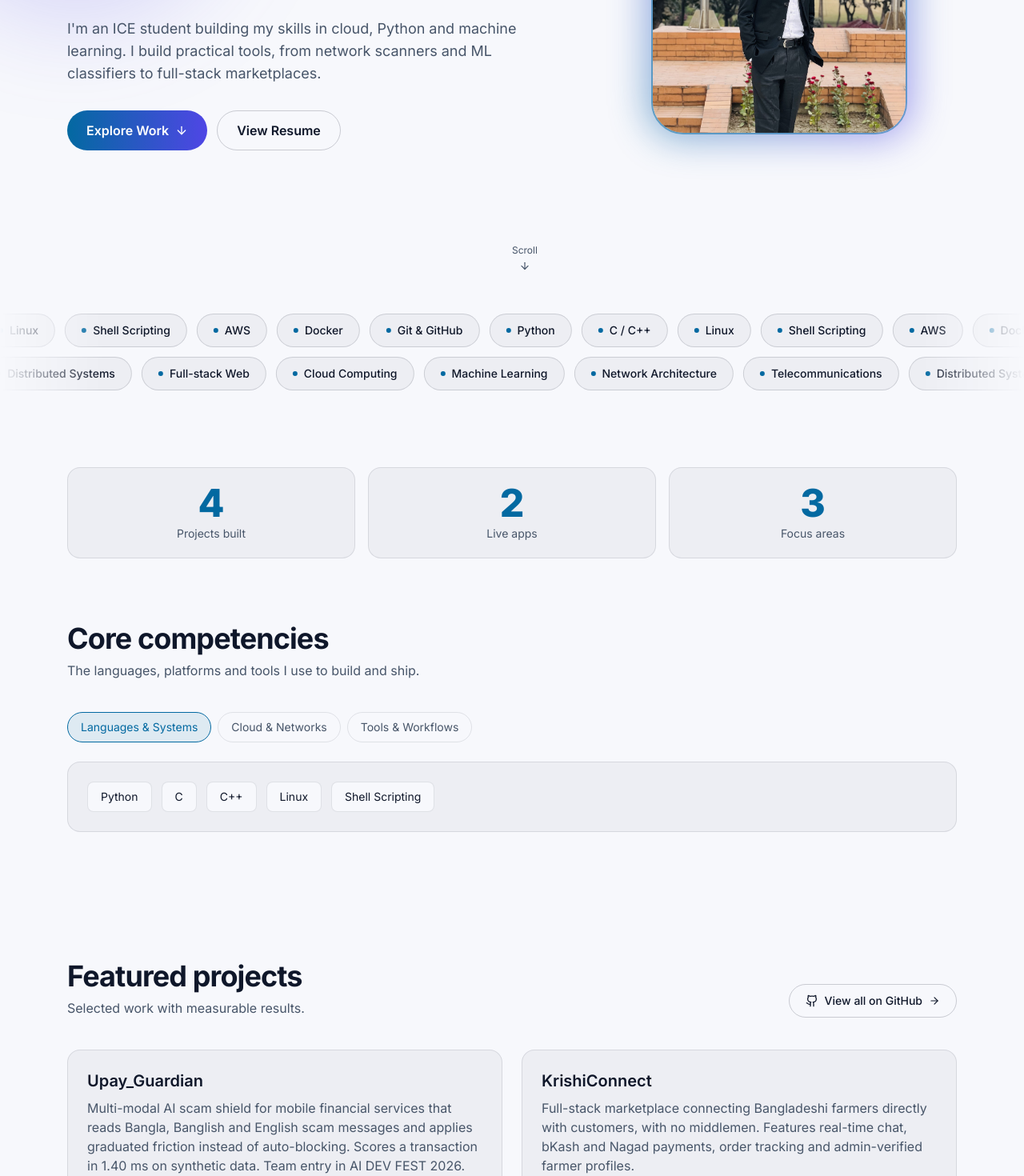
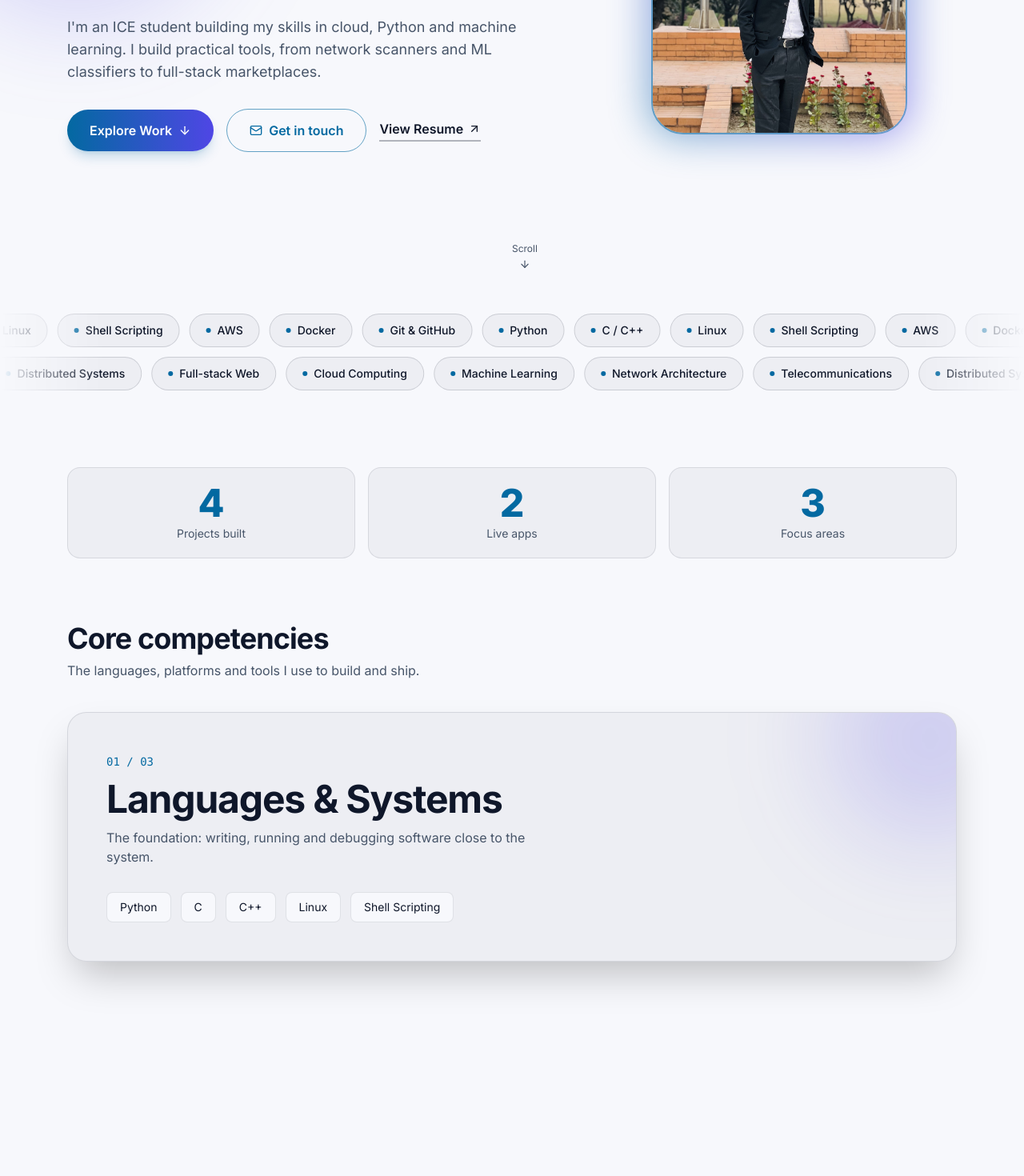
Before and after one commit to RashedulIslamTasif/Portfolio, a React (Vite) app: page / in a window 1280 px wide. Shown: the part 440-1910 px from the top of the page at 80% size. Built offline with nearby package versions, Linux system fonts and the light colour scheme.

Commit message:
updated About section

```diff
--- a/src/App.jsx
+++ b/src/App.jsx
@@ -1,7 +1,7 @@
 import { useState, useEffect, useRef } from "react";
-import { motion, AnimatePresence, MotionConfig, useScroll, useSpring, useInView, animate } from "framer-motion";
-import { Github, Linkedin, Mail, Download, ExternalLink, X, MapPin, Camera, ArrowDown, ArrowLeft, ArrowRight, Send, Sun, Moon, Menu, Award } from "lucide-react";
-import { ME, SKILLS, PROJECTS, PHOTOS, TIMELINE, CERTS, EXTS } from "./data";
+import { motion, AnimatePresence, MotionConfig, useScroll, useSpring, useInView, useTransform, animate } from "framer-motion";
+import { Github, Linkedin, Mail, Download, ExternalLink, X, MapPin, Camera, ArrowDown, ArrowLeft, ArrowRight, Send, Sun, Moon, Menu, Award, ArrowUpRight } from "lucide-react";
+import { ME, SKILLS, PROJECTS, PHOTOS, TIMELINE, CERTS, SKILL_INFO, EXTS } from "./data";
 
 const fade = { initial: { opacity: 0, y: 20 }, whileInView: { opacity: 1, y: 0 }, viewport: { once: true, margin: "-60px" }, transition: { duration: 0.5 } };
 const LINKS = ["About", "Skills", "Projects", "Certificates", "Photography", "Contact"];
@@ -101,10 +101,13 @@ function Nav({ theme, toggle }) {
 }
 
 function Hero() {
+  const { scrollY } = useScroll();
+  const yL = useTransform(scrollY, [0, 600], [0, -50]);
+  const yR = useTransform(scrollY, [0, 600], [0, 50]);
   return (
     <section id="about" className="relative mx-auto grid min-h-screen max-w-6xl items-center gap-12 px-5 pb-20 pt-28 md:grid-cols-[1.4fr_1fr]">
       <div className="pointer-events-none absolute -left-40 top-20 h-96 w-96 rounded-full bg-accent2/20 blur-3xl" />
-      <div className="relative order-2 md:order-1">
+      <motion.div style={{ y: yL }} className="relative order-2 md:order-1">
         <a href={`mailto:${ME.email}`} className="inline-flex items-center gap-2 rounded-full border border-emerald-500/30 bg-emerald-500/10 px-3 py-1 text-sm text-emerald-500">
           <span className="relative flex h-2 w-2"><span className="absolute inline-flex h-full w-full animate-ping rounded-full bg-emerald-500 opacity-75" /><span className="relative inline-flex h-2 w-2 rounded-full bg-emerald-500" /></span>
           Available for full-time roles &amp; internships
@@ -118,15 +121,23 @@ function Hero() {
           ))}
         </h1>
         <p className="mt-5 max-w-xl text-lg text-muted">I'm an ICE student building my skills in cloud, Python and machine learning. I build practical tools, from network scanners and ML classifiers to full-stack marketplaces.</p>
-        <div className="mt-8 flex flex-wrap gap-3">
-          <a href="#projects" className="flex items-center gap-2 rounded-full bg-gradient-to-r from-accent to-accent2 px-6 py-3 font-semibold text-onaccent transition hover:scale-105">Explore Work <ArrowDown size={16} /></a>
-          <a href={ME.resume} target="_blank" rel="noreferrer" className="rounded-full border border-line/20 px-6 py-3 font-semibold hover:bg-card/10">View Resume</a>
+        <div className="mt-8 flex flex-wrap items-center gap-4">
+          <a href="#projects" className="group relative flex items-center gap-2 overflow-hidden rounded-full bg-gradient-to-r from-accent to-accent2 px-7 py-3.5 font-semibold text-onaccent shadow-lg shadow-accent/20 transition hover:scale-105 hover:shadow-accent/40 active:scale-95 before:absolute before:inset-0 before:-translate-x-full before:bg-gradient-to-r before:from-transparent before:via-white/40 before:to-transparent before:transition-transform before:duration-700 hover:before:translate-x-full">
+            <span className="relative">Explore Work</span><ArrowDown size={16} className="relative transition group-hover:translate-y-1" />
+          </a>
+          <a href="#contact" className="group relative flex items-center overflow-hidden rounded-full border border-accent/60 px-7 py-3.5 font-semibold text-accent transition hover:scale-105 active:scale-95">
+            <span className="absolute inset-0 translate-y-full bg-accent transition-transform duration-300 group-hover:translate-y-0" />
+            <span className="relative flex items-center gap-2 transition-colors duration-300 group-hover:text-onaccent"><Mail size={16} /> Get in touch</span>
+          </a>
+          <a href={ME.resume} target="_blank" rel="noreferrer" className="group flex items-center gap-1.5 border-b-2 border-fg/30 pb-0.5 font-semibold transition hover:border-accent hover:text-accent">
+            View Resume <ArrowUpRight size={16} className="transition group-hover:-translate-y-0.5 group-hover:translate-x-0.5" />
+          </a>
         </div>
-      </div>
-      <div className="relative order-1 mx-auto md:order-2">
+      </motion.div>
+      <motion.div style={{ y: yR }} className="relative order-1 mx-auto md:order-2">
         <div className="absolute -inset-1 animate-pulse rounded-[2.5rem] bg-gradient-to-tr from-accent via-accent2 to-accent opacity-60 blur-xl" />
         <motion.div whileHover={{ scale: 1.04 }} className="relative"><Img base={ME.dp} alt={`Portrait of ${ME.name}`} className="h-72 w-64 rounded-[2.5rem] border-2 border-accent/50 object-cover md:h-96 md:w-80" /></motion.div>
-      </div>
+      </motion.div>
       <motion.a href="#skills" aria-label="Scroll down" animate={{ y: [0, 8, 0] }} transition={{ repeat: Infinity, duration: 1.8 }} className="absolute bottom-6 left-1/2 hidden -translate-x-1/2 flex-col items-center gap-1 text-xs text-muted md:flex">Scroll <ArrowDown size={14} /></motion.a>
     </section>
   );
@@ -180,19 +191,35 @@ function Stats() {
   );
 }
 
+function Panel({ name, items, i, n }) {
+  const ref = useRef(null);
+  const { scrollYProgress } = useScroll({ target: ref, offset: ["start start", "end start"] });
+  const scale = useTransform(scrollYProgress, [0, 1], [1, i === n - 1 ? 1 : 0.92]);
+  return (
+    <div ref={ref} className={i === n - 1 ? "" : "h-[75vh]"}>
+      <div className="sticky" style={{ top: 96 + i * 20 }}>
+        <motion.div style={{ scale }} className="relative origin-top overflow-hidden rounded-3xl border border-line/15 bg-bg p-8 shadow-2xl md:p-12">
+          <div className="absolute inset-0 bg-card/[0.04]" />
+          <div className="absolute -right-24 -top-24 h-64 w-64 rounded-full bg-accent2/20 blur-3xl" />
+          <div className="relative">
+            <span className="font-mono text-sm text-accent">0{i + 1} / 0{n}</span>
+            <h3 className="mt-3 text-3xl font-bold tracking-tight md:text-5xl">{name}</h3>
+            <p className="mt-3 max-w-xl text-muted">{SKILL_INFO[name]}</p>
+            <div className="mt-8 flex flex-wrap gap-3">
+              {items.map((s) => <motion.span key={s} whileHover={{ y: -4 }} className="cursor-default rounded-lg border border-line/10 bg-bg px-4 py-2 text-sm transition hover:border-accent/60 hover:shadow-[0_0_20px_rgb(var(--accent)/.35)]">{s}</motion.span>)}
+            </div>
+          </div>
+        </motion.div>
+      </div>
+    </div>
+  );
+}
+
 function Skills() {
-  const tabs = Object.keys(SKILLS);
-  const [tab, setTab] = useState(tabs[0]);
+  const g = Object.entries(SKILLS);
   return (
     <Section id="skills" title="Core competencies" sub="The languages, platforms and tools I use to build and ship.">
-      <div role="tablist" className="mb-6 flex flex-wrap gap-2">
-        {tabs.map((t) => <button key={t} role="tab" aria-selected={tab === t} onClick={() => setTab(t)} className={`rounded-full border px-4 py-2 text-sm transition ${tab === t ? "border-accent bg-accent/10 text-accent" : "border-line/10 text-muted hover:text-fg"}`}>{t}</button>)}
-      </div>
-      <AnimatePresence mode="wait">
-        <motion.div key={tab} role="tabpanel" initial={{ opacity: 0, y: 10 }} animate={{ opacity: 1, y: 0 }} exit={{ opacity: 0, y: -10 }} transition={{ duration: 0.2 }} className="flex flex-wrap gap-3 rounded-2xl border border-line/10 bg-card/[0.04] p-6">
-          {SKILLS[tab].map((s) => <motion.span key={s} whileHover={{ y: -4 }} className="cursor-default rounded-lg border border-line/10 bg-bg px-4 py-2 text-sm transition hover:border-accent/60 hover:shadow-[0_0_20px_rgb(var(--accent)/.35)]">{s}</motion.span>)}
-        </motion.div>
-      </AnimatePresence>
+      {g.map(([name, items], i) => <Panel key={name} name={name} items={items} i={i} n={g.length} />)}
     </Section>
   );
 }
@@ -232,11 +259,10 @@ function Projects() {
   );
 }
 
-function Certificates() {
+function CertGrid({ items }) {
   return (
-    <Section id="certificates" title="Certifications" sub="Hackathons and events I've taken part in.">
     <div className="grid gap-6 md:grid-cols-2">
-        {CERTS.map((c) => (
+      {items.map((c) => (
         <motion.article key={c.title} {...fade} className="group flex h-full flex-col overflow-hidden rounded-2xl border border-line/10 bg-card/[0.04] transition hover:border-accent/40">
           <a href={c.pdf} target="_blank" rel="noreferrer" aria-label={`View ${c.title} certificate`} className="block overflow-hidden bg-card/10">
             <img src={c.img} alt={`${c.title} certificate`} loading="lazy" className="aspect-[16/10] w-full object-cover object-top transition duration-500 group-hover:scale-105" />
@@ -254,7 +280,26 @@ function Certificates() {
         </motion.article>
       ))}
     </div>
+  );
+}
+
+function Certificates() {
+  return (
+    <Section id="certificates" title="Certifications" sub="Hackathons and events I've taken part in."
+      action={<a href="#/certificates" className={`${pill} flex items-center gap-2`}>Show all certificates <ArrowRight size={14} /></a>}>
+      <CertGrid items={CERTS.slice(0, 4)} />
     </Section>
+  );
+}
+
+function CertsPage() {
+  return (
+    <main className="mx-auto max-w-6xl px-5 pb-20 pt-28">
+      <a href="#certificates" className="inline-flex items-center gap-2 text-sm text-muted hover:text-accent"><ArrowLeft size={16} /> Back to portfolio</a>
+      <h1 className="mt-4 text-4xl font-bold tracking-tight md:text-5xl">Certifications</h1>
+      <p className="mb-10 mt-2 max-w-xl text-muted">All my certificates. Tap any card to open the full PDF.</p>
+      <CertGrid items={CERTS} />
+    </main>
   );
 }
 
@@ -374,14 +419,14 @@ function Contact() {
 
 export default function App() {
   const [theme, toggle] = useTheme();
-  const [route, setRoute] = useState(() => (location.hash === "#/photos" ? "#/photos" : ""));
+  const [route, setRoute] = useState(() => (location.hash.startsWith("#/") ? location.hash : ""));
   useEffect(() => {
     if ("scrollRestoration" in history) history.scrollRestoration = "manual";
-    if (location.hash !== "#/photos") history.replaceState(null, "", location.pathname + location.search);
+    if (!location.hash.startsWith("#/")) history.replaceState(null, "", location.pathname + location.search);
     scrollTo({ top: 0, behavior: "instant" });
   }, []);
   useEffect(() => { const h = () => setRoute(location.hash); addEventListener("hashchange", h); return () => removeEventListener("hashchange", h); }, []);
-  const photos = route === "#/photos";
+  const photos = route.startsWith("#/");
   useEffect(() => {
     if (photos) scrollTo(0, 0);
     else if (route) setTimeout(() => document.getElementById(route.slice(1))?.scrollIntoView(), 60);
@@ -390,8 +435,8 @@ export default function App() {
     <MotionConfig reducedMotion="user">
       <Progress />
       <Nav theme={theme} toggle={toggle} />
-      <motion.div key={photos ? "photos" : "home"} initial={{ opacity: 0 }} animate={{ opacity: 1 }}>
-        {photos ? <PhotosPage /> : (
+      <motion.div key={photos ? route : "home"} initial={{ opacity: 0 }} animate={{ opacity: 1 }}>
+        {photos ? (route === "#/certificates" ? <CertsPage /> : <PhotosPage />) : (
           <main><Hero /><Marquee /><Stats /><Skills /><Projects /><Certificates /><Photography /><Timeline /><Contact /></main>
         )}
       </motion.div>
--- a/src/data.js
+++ b/src/data.js
@@ -49,3 +49,9 @@ export const CERTS = [
   { title: "July Hackathon 2026", issuer: "JRA Foundation", date: "July 2026", team: "Buggy_Coders", text: "Certificate of Participation for a 72-hour online build sprint (28–31 July 2026), part of the 1st Conclave on July Revolution.", img: "/certs/july-hackathon.jpg", pdf: "/certs/july-hackathon.pdf" },
   { title: "AI Hackathon, AI Dev Fest 2026", issuer: "DIU CPC, Daffodil International University", date: "7 October 2026", team: "4LG0_R1THM", text: "Certificate of Appreciation for participating in the AI Hackathon, organized under the Department of CSE.", img: "/certs/ai-dev-fest.jpg", pdf: "/certs/ai-dev-fest.pdf" },
 ];
+
+export const SKILL_INFO = {
+  "Languages & Systems": "The foundation: writing, running and debugging software close to the system.",
+  "Cloud & Networks": "Learning how systems are deployed, connected and scaled.",
+  "Tools & Workflows": "How I version, package and ship my work.",
+};
```
Lines whose indentation alone changed are shown as unchanged.
